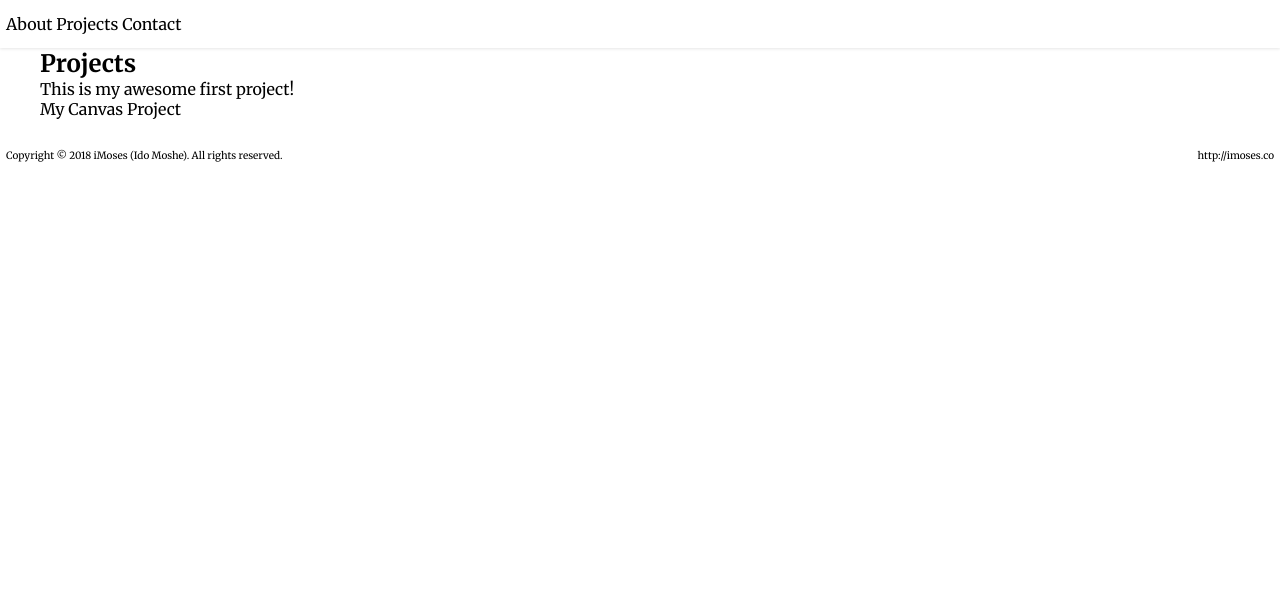
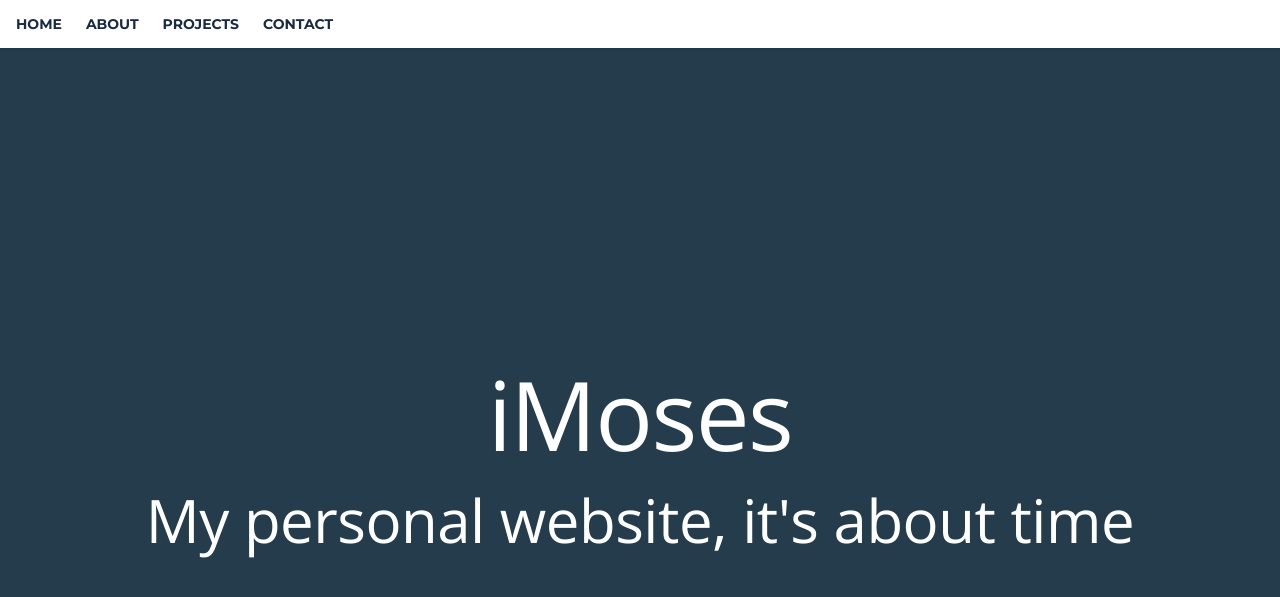
Before and after one commit to iMoses/imoses.github.io, a Jekyll site: the page built from index.html, in a window 1280 px wide and 900 px high. Shown: the top 597 px of the window. Built offline with Jekyll 4.4.1, drawn with Linux system fonts in a browser that asks for light colours.

Commit message:
setting up the main page and template

````diff
--- a/_includes/header.html
+++ b/_includes/header.html
@@ -1,7 +1,8 @@
 <nav class="site-menu">
   <ul>
-    <li><a href="#">About</a></li>
-    <li><a href="#">Projects</a></li>
+    <li><a href="/">Home</a></li>
+    <li><a href="/about">About</a></li>
+    <li><a href="/projects">Projects</a></li>
     <li><a href="#">Contact</a></li>
   </ul>
 </nav>
--- a/_layouts/project.html
+++ b/_layouts/project.html
@@ -2,7 +2,7 @@
 layout: default
 ---
 <section class="project-page container">
-  <h1>Project: {{ page.title }}</h1>
+  <h2>Project: {{ page.title }}</h2>
   <p>{{ page.description }}</p>
 
   <div>
--- a/_projects/canvas.html
+++ b/_projects/canvas.html
@@ -3,7 +3,7 @@ title: My Canvas Project
 description: This is my awesome first project!
 tags: canvas javascript animations
 ---
-# Test...
+#### Test...
 
 ```javascript
 import { decorate, observable } from "mobx"
--- a/_sass/_homepage.scss
+++ b/_sass/_homepage.scss
@@ -1,12 +1,44 @@
+.section-block {
+  display: flex;
+  align-items: center;
+  min-height: calc(100vh - 4.8rem);
+  color: #fff;
+  text-align: center;
+  background-color: #243c4c;
+  overflow: hidden;
+
+  > .container {
+    position: relative;
+    top: -2rem;
+    padding: 2rem 1rem;
+  }
+}
+
+.content-block {
+  padding: 2rem 1rem;
+}
+
+.project-block {
+  padding: 1rem;
+
+  p {
+    color: #5d6d7e;
+    font-size: 1.6rem;
+  }
+}
+
 #hex-animation {
   background-color: #243c4c;
 }
 
-.canvas-container {
-  height: calc(100vh - 4.8rem);
-  overflow: hidden;
-}
-
 .project-page {
   padding: 1.8rem 0;
+
+  p {
+    margin-bottom: 1rem;
+  }
+
+  ul {
+    margin-left: 2.6rem;
+  }
 }
--- a/css/styles.scss
+++ b/css/styles.scss
@@ -4,15 +4,52 @@
 @import "normalize";
 @import "settings";
 
-@import url('https://fonts.googleapis.com/css?family=Merriweather:300,400,700');
+@import url('https://fonts.googleapis.com/css?family=Montserrat:700|Open+Sans:300,400,600,700');
 
 html {
   font-size: 10px;
 }
 
 body {
+  color: #192a42;
   font-size: 1.6rem;
-  font-family: 'Merriweather', serif;
+  font-family: 'Open Sans', Arial, Helvetica, sans-serif;
+}
+
+h1 {
+  font-size: 9.6rem;
+  font-weight: 300;
+  letter-spacing: -.15rem;
+}
+
+h2 {
+  font-size: 6rem;
+  font-weight: 300;
+  letter-spacing: -.05rem;
+}
+
+h3 {
+  font-size: 4.8rem;
+  font-weight: 400;
+  letter-spacing: 0;
+}
+
+h4 {
+  font-size: 3.4rem;
+  font-weight: 400;
+  letter-spacing: .025rem;
+}
+
+h5 {
+  font-size: 2.4rem;
+  font-weight: 400;
+  letter-spacing: 0;
+}
+
+h6 {
+  font-size: 2rem;
+  font-weight: 500;
+  letter-spacing: .015rem;
 }
 
 #layout {
@@ -23,17 +60,32 @@ body {
     right: 0;
     height: 4.8rem;
     padding: .6rem;
-    line-height: 3.6rem;
     background-color: #fff;
     box-shadow: 0 1px 3px 0 rgba(0, 0, 0, .1);
 
+    nav {
+      font: 700 1.4rem 'Montserrat', Arial, Helvetica, sans-serif;
+      line-height: 3.6rem;
+      text-transform: uppercase;
+    }
+
     li {
       display: inline-block;
+      padding: 0 1rem;
+      transition: color 400ms;
+
+      &:hover {
+        color: #f34164;
+      }
+    }
+
+    a {
+      display: block;
     }
   }
 
   > footer {
-    padding: .6rem;
+    padding: 2.4rem .6rem .6rem;
     font-size: 1rem;
 
     > a {
@@ -43,7 +95,7 @@ body {
 }
 
 #content {
-  padding: 4.8rem .6rem 2.4rem;
+  padding-top: 4.8rem;
 }
 
 .container {
--- a/index.html
+++ b/index.html
@@ -5,13 +5,9 @@ title: Personal Website
   <canvas id="hex-animation"></canvas>
 </section-->
 
-<div class="container">
-  <h2>Projects</h2>
-
-  {% for item in site.projects %}
-    <div>
-      <p>{{ item.description }}</p>
-      <p><a href="{{ item.url }}">{{ item.title }}</a></p>
-    </div>
-  {% endfor %}
-</div>
+<section class="section-block">
+  <div class="container">
+    <h1>iMoses</h1>
+    <h2>My personal website, it's about time</h2>
+  </div>
+</section>
````
Also changed, not shown: _projects/index.html (added, +20 -0 lines).
